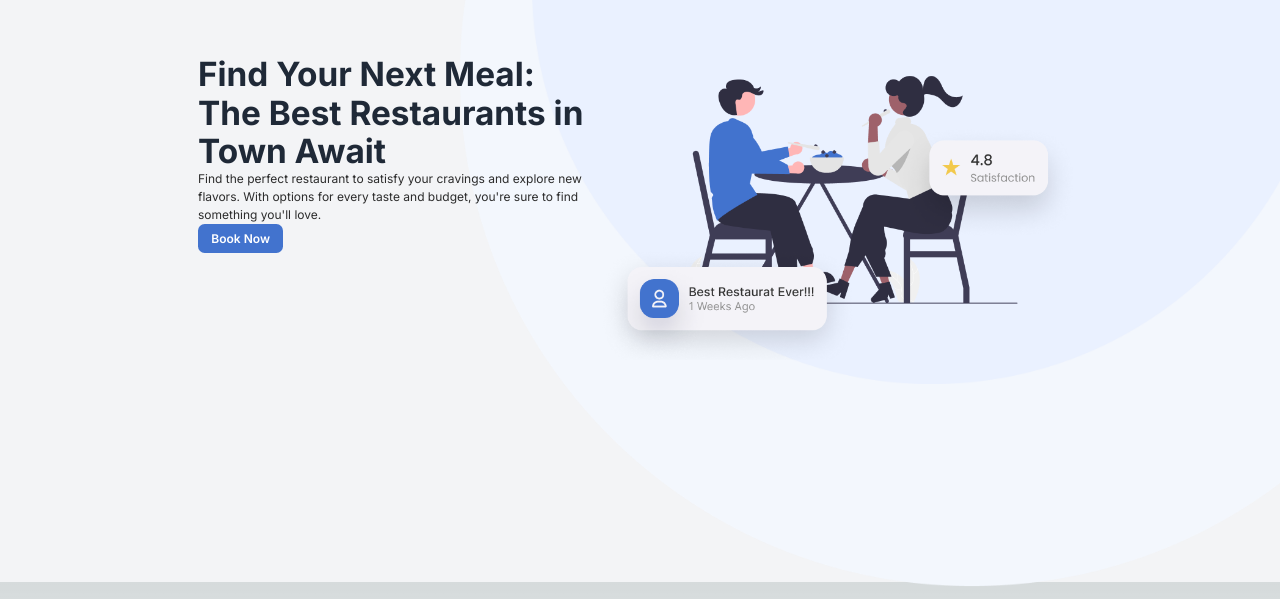
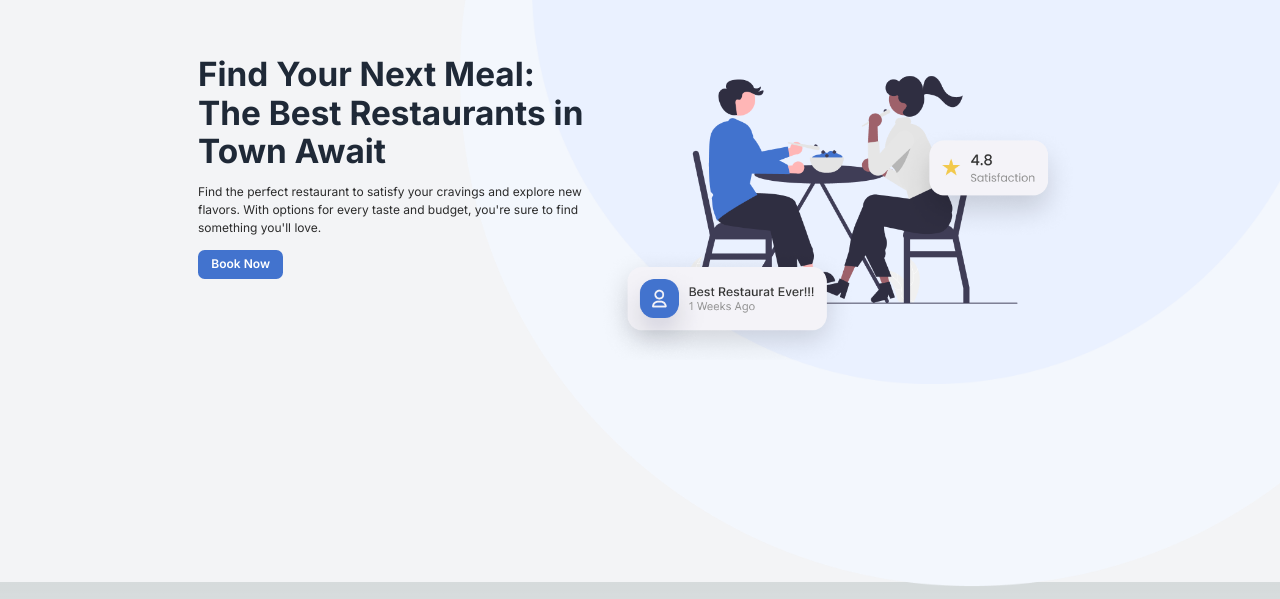
Before and after one commit to ArachnoVaId/TemplateLibrary, a Next.js app in the folder template_library/: page / in a window 1280 px wide. Shown: the part 218-817 px from the top of the page. Built offline with nearby package versions, Linux system fonts and the light colour scheme.

Commit message:
feat: margin home variant 1

```diff
--- a/template_library/src/app/sections/hero/heroVariant1.tsx
+++ b/template_library/src/app/sections/hero/heroVariant1.tsx
@@ -9,12 +9,12 @@ export default function Hero1() {
           alt="Ornament Background"
           width={10000}
           height={10000}
-          className=" w-[65.156vw] h-[65.156vw] object-cover z-[0] absolute right-0"
+          className=" w-[65.156vw] h-[65.156vw] object-cover z-[0] absolute right-0 "
         />
 
       <div className="w-[69.063vw] h-[27.813vw] flex z-[1] gap-y-[2vw]">
         <div className="w-[31.146vw] h-[19.479vw] my-[4vw] ">
-          <h1 className="text-[2.604vw]/[3vw] font-bold">
+          <h1 className="text-[2.604vw]/[3vw] font-bold mb-[1vw]">
             Find Your Next Meal: The Best Restaurants in Town Await
           </h1>
           <h1 className="text-[0.938vw] text-[#2C2C2C]">
@@ -24,7 +24,7 @@ export default function Hero1() {
           </h1>
           <a
             href=""
-            className="bg-[#4273CE] text-white font-semibold w-[6.667vw] h-[2.24vw] rounded-[0.521vw] text-[0.938vw] text-center flex items-center justify-center hover:bg-[#5AB0BB]/20 hover:scale-[102%] transition-all duration-700 ease-in-out"
+            className="bg-[#4273CE] text-white font-semibold w-[6.667vw] h-[2.24vw] rounded-[0.521vw] text-[0.938vw] my-[1vw] text-center flex items-center justify-center hover:bg-[#5AB0BB]/20 hover:scale-[102%] transition-all duration-700 ease-in-out"
           >
             Book Now
           </a>
```
